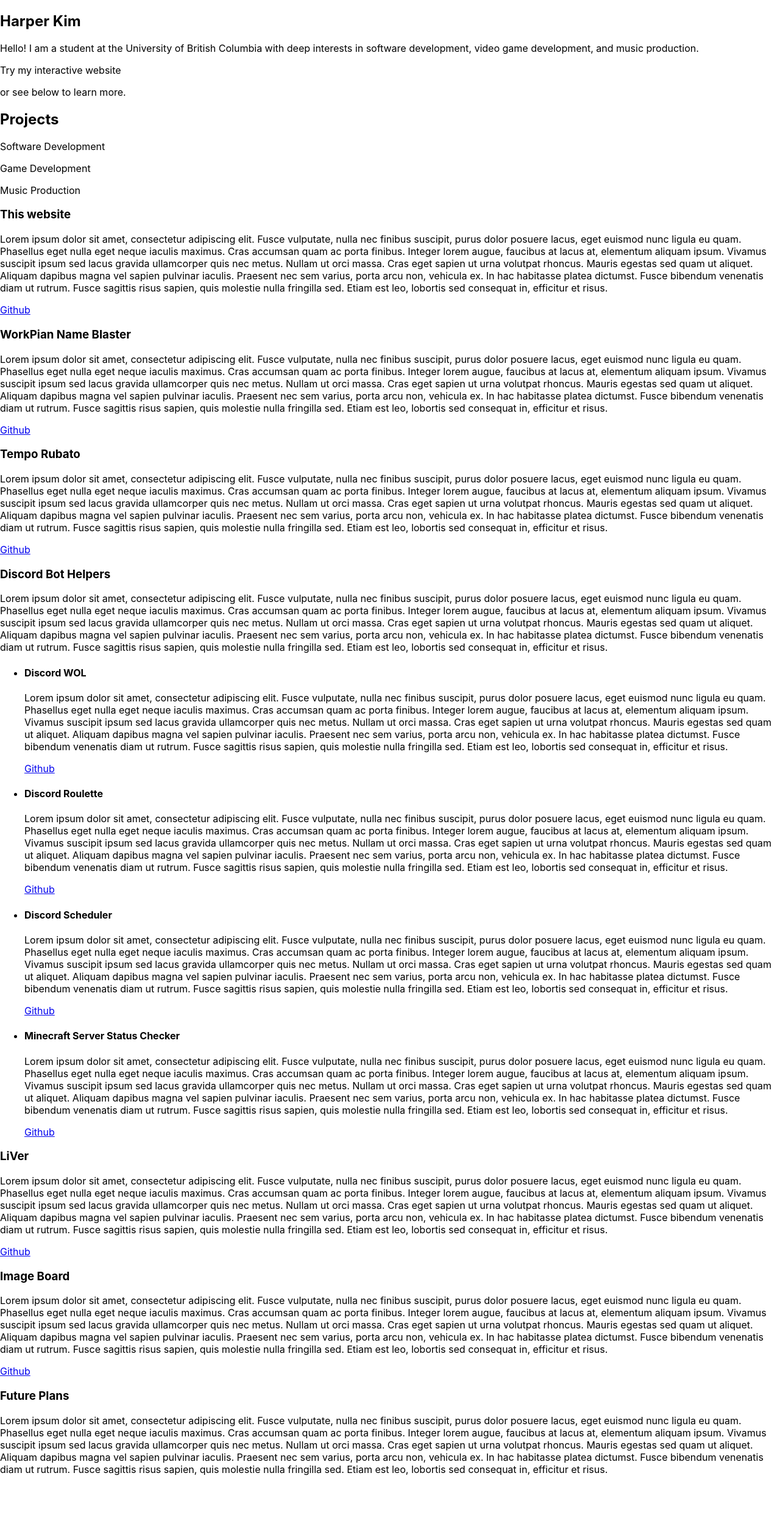
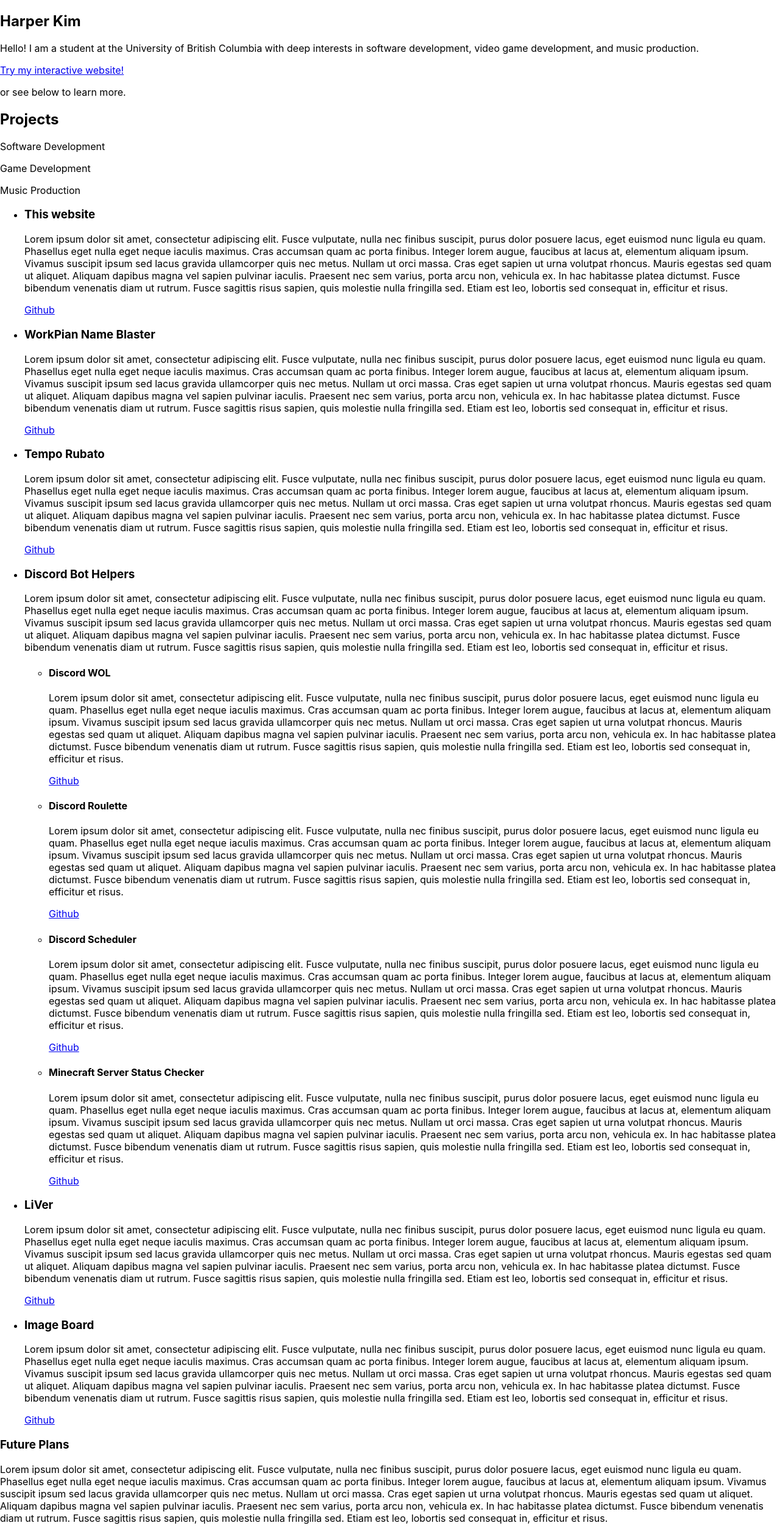
Before and after one commit to imkimdol/website, a React (Create React App) app in the folder static/: page / in a window 1280 px wide. Shown: the whole page at 61% size. Before the commit the page ends 2435 px from the top, so only its background shows below. Built offline with nearby package versions, Linux system fonts and the light colour scheme.

Commit message:
Change some HTML tag types

```diff
--- a/static/src/Splash.tsx
+++ b/static/src/Splash.tsx
@@ -6,7 +6,7 @@ export default function Splash() {
           Hello! I am a student at the University of British Columbia with deep interests in software development,
           video game development, and music production.
         </p>
-        <p className="tryInteractive">Try my interactive website</p>
+        <a href="https://harperkim.ca/interactive" className="tryInteractive">Try my interactive website!</a>
         <p className="below">
           or see below to learn more.
         </p>
--- a/static/src/projects/GameDevInfo.tsx
+++ b/static/src/projects/GameDevInfo.tsx
@@ -1,27 +1,29 @@
 export default function GameDevInfo() {
   return (
     <div className="gameDevInfo">
-      <div>
+      <ul>
+        <li>
           <h3>Interactive website</h3>
           <p>
             Lorem ipsum dolor sit amet, consectetur adipiscing elit. Fusce vulputate, nulla nec finibus suscipit, purus dolor posuere lacus, eget euismod nunc ligula eu quam. Phasellus eget nulla eget neque iaculis maximus. Cras accumsan quam ac porta finibus. Integer lorem augue, faucibus at lacus at, elementum aliquam ipsum. Vivamus suscipit ipsum sed lacus gravida ullamcorper quis nec metus. Nullam ut orci massa. Cras eget sapien ut urna volutpat rhoncus. Mauris egestas sed quam ut aliquet. Aliquam dapibus magna vel sapien pulvinar iaculis. Praesent nec sem varius, porta arcu non, vehicula ex. In hac habitasse platea dictumst. Fusce bibendum venenatis diam ut rutrum. Fusce sagittis risus sapien, quis molestie nulla fringilla sed. Etiam est leo, lobortis sed consequat in, efficitur et risus.
           </p>
           <a href="https://harperkim.ca/interactive">Check it out!</a>
-      </div>
-      <div>
+        </li>
+        <li>
           <h3>Rhythm Game Prototype</h3>
           <p>
             Lorem ipsum dolor sit amet, consectetur adipiscing elit. Fusce vulputate, nulla nec finibus suscipit, purus dolor posuere lacus, eget euismod nunc ligula eu quam. Phasellus eget nulla eget neque iaculis maximus. Cras accumsan quam ac porta finibus. Integer lorem augue, faucibus at lacus at, elementum aliquam ipsum. Vivamus suscipit ipsum sed lacus gravida ullamcorper quis nec metus. Nullam ut orci massa. Cras eget sapien ut urna volutpat rhoncus. Mauris egestas sed quam ut aliquet. Aliquam dapibus magna vel sapien pulvinar iaculis. Praesent nec sem varius, porta arcu non, vehicula ex. In hac habitasse platea dictumst. Fusce bibendum venenatis diam ut rutrum. Fusce sagittis risus sapien, quis molestie nulla fringilla sed. Etiam est leo, lobortis sed consequat in, efficitur et risus.
           </p>
           <a href="https://github.com/imkimdol/rhythm-game-prototype">Github</a>
-      </div>
-      <div>
+        </li>
+        <li>
           <h3>Unwatered Crops</h3>
           <p>
             Lorem ipsum dolor sit amet, consectetur adipiscing elit. Fusce vulputate, nulla nec finibus suscipit, purus dolor posuere lacus, eget euismod nunc ligula eu quam. Phasellus eget nulla eget neque iaculis maximus. Cras accumsan quam ac porta finibus. Integer lorem augue, faucibus at lacus at, elementum aliquam ipsum. Vivamus suscipit ipsum sed lacus gravida ullamcorper quis nec metus. Nullam ut orci massa. Cras eget sapien ut urna volutpat rhoncus. Mauris egestas sed quam ut aliquet. Aliquam dapibus magna vel sapien pulvinar iaculis. Praesent nec sem varius, porta arcu non, vehicula ex. In hac habitasse platea dictumst. Fusce bibendum venenatis diam ut rutrum. Fusce sagittis risus sapien, quis molestie nulla fringilla sed. Etiam est leo, lobortis sed consequat in, efficitur et risus.
           </p>
           <a href="https://github.com/imkimdol/UnwateredCrops">Github</a>
-      </div>
+        </li>
+      </ul>
       <div>
         <h3>Future Plans</h3>
         <p>
--- a/static/src/projects/SoftwareInfo.tsx
+++ b/static/src/projects/SoftwareInfo.tsx
@@ -1,28 +1,29 @@
 export default function SoftwareInfo() {
   return (
     <div className="softwareInfo">
-      <div>
+      <ul>
+        <li>
           <h3>This website</h3>
           <p>
             Lorem ipsum dolor sit amet, consectetur adipiscing elit. Fusce vulputate, nulla nec finibus suscipit, purus dolor posuere lacus, eget euismod nunc ligula eu quam. Phasellus eget nulla eget neque iaculis maximus. Cras accumsan quam ac porta finibus. Integer lorem augue, faucibus at lacus at, elementum aliquam ipsum. Vivamus suscipit ipsum sed lacus gravida ullamcorper quis nec metus. Nullam ut orci massa. Cras eget sapien ut urna volutpat rhoncus. Mauris egestas sed quam ut aliquet. Aliquam dapibus magna vel sapien pulvinar iaculis. Praesent nec sem varius, porta arcu non, vehicula ex. In hac habitasse platea dictumst. Fusce bibendum venenatis diam ut rutrum. Fusce sagittis risus sapien, quis molestie nulla fringilla sed. Etiam est leo, lobortis sed consequat in, efficitur et risus.
           </p>
           <a href="https://github.com/imkimdol/website-source" target="_blank" rel="noreferrer">Github</a>
-      </div>
-      <div>
+        </li>
+        <li>
           <h3>WorkPian Name Blaster</h3>
           <p>
             Lorem ipsum dolor sit amet, consectetur adipiscing elit. Fusce vulputate, nulla nec finibus suscipit, purus dolor posuere lacus, eget euismod nunc ligula eu quam. Phasellus eget nulla eget neque iaculis maximus. Cras accumsan quam ac porta finibus. Integer lorem augue, faucibus at lacus at, elementum aliquam ipsum. Vivamus suscipit ipsum sed lacus gravida ullamcorper quis nec metus. Nullam ut orci massa. Cras eget sapien ut urna volutpat rhoncus. Mauris egestas sed quam ut aliquet. Aliquam dapibus magna vel sapien pulvinar iaculis. Praesent nec sem varius, porta arcu non, vehicula ex. In hac habitasse platea dictumst. Fusce bibendum venenatis diam ut rutrum. Fusce sagittis risus sapien, quis molestie nulla fringilla sed. Etiam est leo, lobortis sed consequat in, efficitur et risus.
           </p>
           <a href="https://github.com/imkimdol/workpian-name-blaster" target="_blank" rel="noreferrer">Github</a>
-      </div>
-      <div>
+        </li>
+        <li>
           <h3>Tempo Rubato</h3>
           <p>
             Lorem ipsum dolor sit amet, consectetur adipiscing elit. Fusce vulputate, nulla nec finibus suscipit, purus dolor posuere lacus, eget euismod nunc ligula eu quam. Phasellus eget nulla eget neque iaculis maximus. Cras accumsan quam ac porta finibus. Integer lorem augue, faucibus at lacus at, elementum aliquam ipsum. Vivamus suscipit ipsum sed lacus gravida ullamcorper quis nec metus. Nullam ut orci massa. Cras eget sapien ut urna volutpat rhoncus. Mauris egestas sed quam ut aliquet. Aliquam dapibus magna vel sapien pulvinar iaculis. Praesent nec sem varius, porta arcu non, vehicula ex. In hac habitasse platea dictumst. Fusce bibendum venenatis diam ut rutrum. Fusce sagittis risus sapien, quis molestie nulla fringilla sed. Etiam est leo, lobortis sed consequat in, efficitur et risus.
           </p>
           <a href="https://github.com/imkimdol/tempo-rubato" target="_blank" rel="noreferrer">Github</a>
-      </div>
-      <div>
+        </li>
+        <li>
           <h3>Discord Bot Helpers</h3>
           <p>
             Lorem ipsum dolor sit amet, consectetur adipiscing elit. Fusce vulputate, nulla nec finibus suscipit, purus dolor posuere lacus, eget euismod nunc ligula eu quam. Phasellus eget nulla eget neque iaculis maximus. Cras accumsan quam ac porta finibus. Integer lorem augue, faucibus at lacus at, elementum aliquam ipsum. Vivamus suscipit ipsum sed lacus gravida ullamcorper quis nec metus. Nullam ut orci massa. Cras eget sapien ut urna volutpat rhoncus. Mauris egestas sed quam ut aliquet. Aliquam dapibus magna vel sapien pulvinar iaculis. Praesent nec sem varius, porta arcu non, vehicula ex. In hac habitasse platea dictumst. Fusce bibendum venenatis diam ut rutrum. Fusce sagittis risus sapien, quis molestie nulla fringilla sed. Etiam est leo, lobortis sed consequat in, efficitur et risus.
@@ -57,21 +58,23 @@ export default function SoftwareInfo() {
               <a href="https://github.com/imkimdol/minecraft-server-status-checker" target="_blank" rel="noreferrer">Github</a>
             </li>
           </ul>
-      </div>
-      <div>
+        </li>
+        <li>
           <h3>LiVer</h3>
           <p>
             Lorem ipsum dolor sit amet, consectetur adipiscing elit. Fusce vulputate, nulla nec finibus suscipit, purus dolor posuere lacus, eget euismod nunc ligula eu quam. Phasellus eget nulla eget neque iaculis maximus. Cras accumsan quam ac porta finibus. Integer lorem augue, faucibus at lacus at, elementum aliquam ipsum. Vivamus suscipit ipsum sed lacus gravida ullamcorper quis nec metus. Nullam ut orci massa. Cras eget sapien ut urna volutpat rhoncus. Mauris egestas sed quam ut aliquet. Aliquam dapibus magna vel sapien pulvinar iaculis. Praesent nec sem varius, porta arcu non, vehicula ex. In hac habitasse platea dictumst. Fusce bibendum venenatis diam ut rutrum. Fusce sagittis risus sapien, quis molestie nulla fringilla sed. Etiam est leo, lobortis sed consequat in, efficitur et risus.
           </p>
           <a href="https://github.com/imkimdol/LiVer" target="_blank" rel="noreferrer">Github</a>
-      </div>
-      <div>
+        </li>
+        <li>
           <h3>Image Board</h3>
           <p>
             Lorem ipsum dolor sit amet, consectetur adipiscing elit. Fusce vulputate, nulla nec finibus suscipit, purus dolor posuere lacus, eget euismod nunc ligula eu quam. Phasellus eget nulla eget neque iaculis maximus. Cras accumsan quam ac porta finibus. Integer lorem augue, faucibus at lacus at, elementum aliquam ipsum. Vivamus suscipit ipsum sed lacus gravida ullamcorper quis nec metus. Nullam ut orci massa. Cras eget sapien ut urna volutpat rhoncus. Mauris egestas sed quam ut aliquet. Aliquam dapibus magna vel sapien pulvinar iaculis. Praesent nec sem varius, porta arcu non, vehicula ex. In hac habitasse platea dictumst. Fusce bibendum venenatis diam ut rutrum. Fusce sagittis risus sapien, quis molestie nulla fringilla sed. Etiam est leo, lobortis sed consequat in, efficitur et risus.
           </p>
           <a href="https://github.com/imkimdol/image-board" target="_blank" rel="noreferrer">Github</a>
-      </div>
+        </li>
+      </ul>
+
       <div>
         <h3>Future Plans</h3>
         <p>
```
Lines whose indentation alone changed are shown as unchanged.
